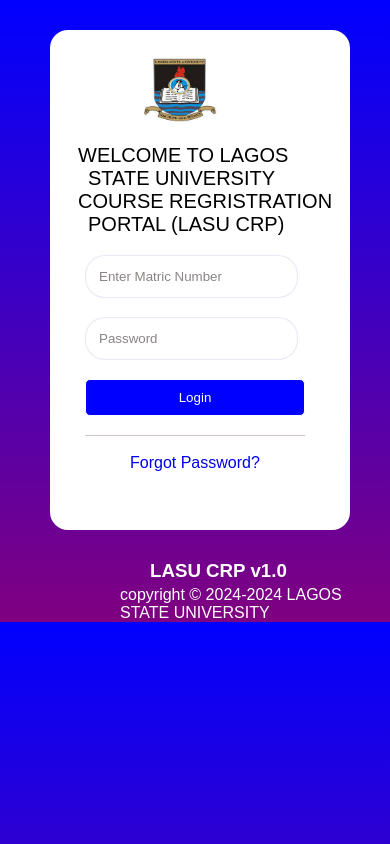
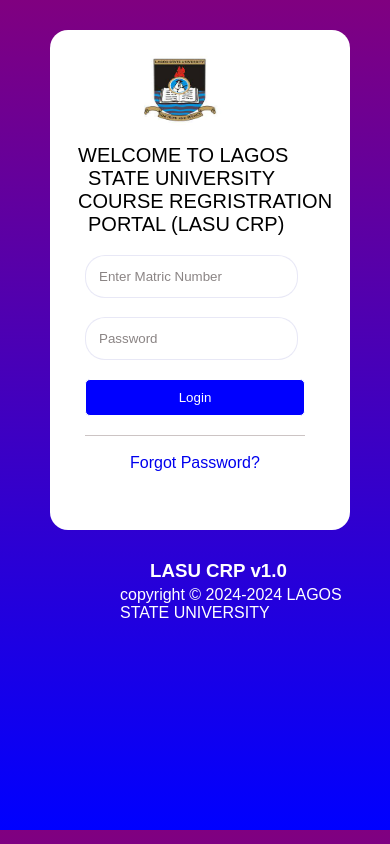
Before and after one commit to Efeh2/recreation, a plain HTML site: page index.html in a window 390 px wide. Drawn offline with Linux system fonts and the light colour scheme.

Commit message:
Update style.css

```diff
--- a/style.css
+++ b/style.css
@@ -3,8 +3,8 @@
     padding: 0;
 }
 body{
-   background-image: linear-gradient(180deg, blue, purple);
-   height: 100%;
+   background-image: linear-gradient(to top, blue, purple);
+   height: 1000px;
    font-family: Arial, Helvetica, sans-serif;
   }
 .flexbox-item{
@@ -81,9 +81,9 @@
 }
 @media (max-width: 450px) {
     body{
-    background-image: linear-gradient(180deg, blue, purple);
+    background-image: linear-gradient( to top, blue, purple);
     font-family: Arial, Helvetica, sans-serif;
-    height: 100%;
+    height: 800px;
    }
  .flexbox-item{
      width: 300px;
```
